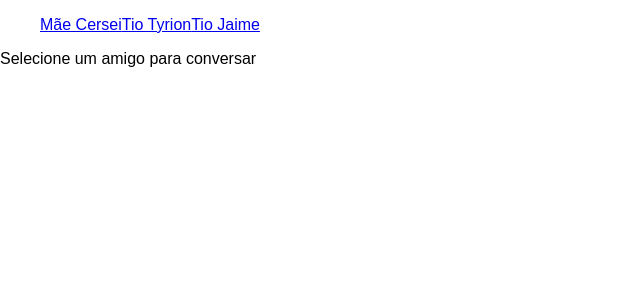
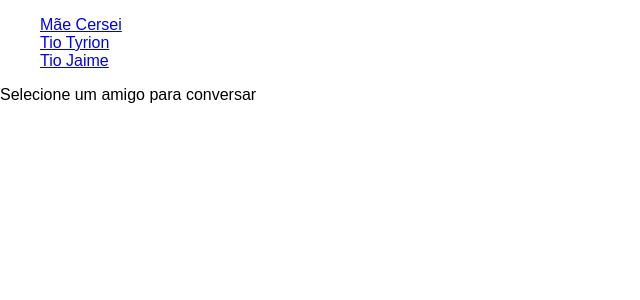
Before and after one commit to Sergioamjr/chat-with-me-v2, a React (Create React App) app: page /#/ in a window 1280 px wide. Shown: the top 300 px of the page, without its empty margins (0-640 px from the left). Built offline with nearby package versions, Linux system fonts and the light colour scheme.

Commit message:
Desabilitando link atual

```diff
--- a/src/App.css
+++ b/src/App.css
@@ -1,28 +1,12 @@
-.App {
-  text-align: center;
+.blocked-link {
+  pointer-events: none;
+  cursor: pointer;
 }
 
-.App-logo {
-  animation: App-logo-spin infinite 20s linear;
-  height: 80px;
+.db {
+  display: block;
 }
 
-.App-header {
-  background-color: #222;
-  height: 150px;
-  padding: 20px;
-  color: white;
+.active {
+  color: red;
 }
-
-.App-title {
-  font-size: 1.5em;
-}
-
-.App-intro {
-  font-size: large;
-}
-
-@keyframes App-logo-spin {
-  from { transform: rotate(0deg); }
-  to { transform: rotate(360deg); }
-}
--- a/src/App.js
+++ b/src/App.js
@@ -2,6 +2,7 @@ import React, { Component } from 'react';
 import { Provider } from 'react-redux';
 import Store from './store'
 import AppRouter from './router'
+import './App.css'
 
 class App extends Component {
   render() {
--- a/src/components/ListOfFriendsItem.js
+++ b/src/components/ListOfFriendsItem.js
@@ -1,8 +1,10 @@
 import React from 'react'
 import { NavLink } from 'react-router-dom'
 
-const ListOfFriendsItem = ({id, name, onClick}) => (
-  <NavLink onClick={onClick} to={`/${id}`}>{name}</NavLink>
-)
+const ListOfFriendsItem = ({id, name, currentID}) => {
+  return(
+    <NavLink className={id === currentID ? 'blocked-link db' : 'db'} to={`/${id}`}>{name}</NavLink>
+  )
+}
 
 export default ListOfFriendsItem
--- a/src/components/chatItem.js
+++ b/src/components/chatItem.js
@@ -1,7 +1,10 @@
 import React from 'react'
 
-const ChatItem = ({text}) => (
-  <li>{text}</li>
+const ChatItem = ({text, name}) => (
+  <li>
+    <span>De: {name}</span>
+    <p>{text}</p>
+  </li>
 )
 
 export default ChatItem
--- a/src/containers/listOfFriends.js
+++ b/src/containers/listOfFriends.js
@@ -4,12 +4,9 @@ import { ListOfFriendsItem } from './../components'
 
 class ListOfFriends extends Component {
 
-  updateCurrentChatHandler = () => {
-    console.log('change chat')
-  }
-
   render() {
     const { friends } = this.props
+    const { id: currentID } = this.props.currentChat
 
     if(friends.length === 0 ) {
       return <p>Você não tem nenhum amigo :(</p>
@@ -18,16 +15,17 @@ class ListOfFriends extends Component {
     return(
       <ul>
         {friends.map(friend => (
-          <ListOfFriendsItem onClick={this.updateCurrentChatHandler} key={friend.id} {...friend} />
+          <ListOfFriendsItem currentID={currentID} key={friend.id} {...friend} />
         ))}
       </ul>
     )
   }
 }
 
-const mapStateToProps = ({friends}, props) => {
+const mapStateToProps = ({friends, currentChat}, props) => {
   return {
     friends,
+    currentChat,
     ...props
   }
 }
```
